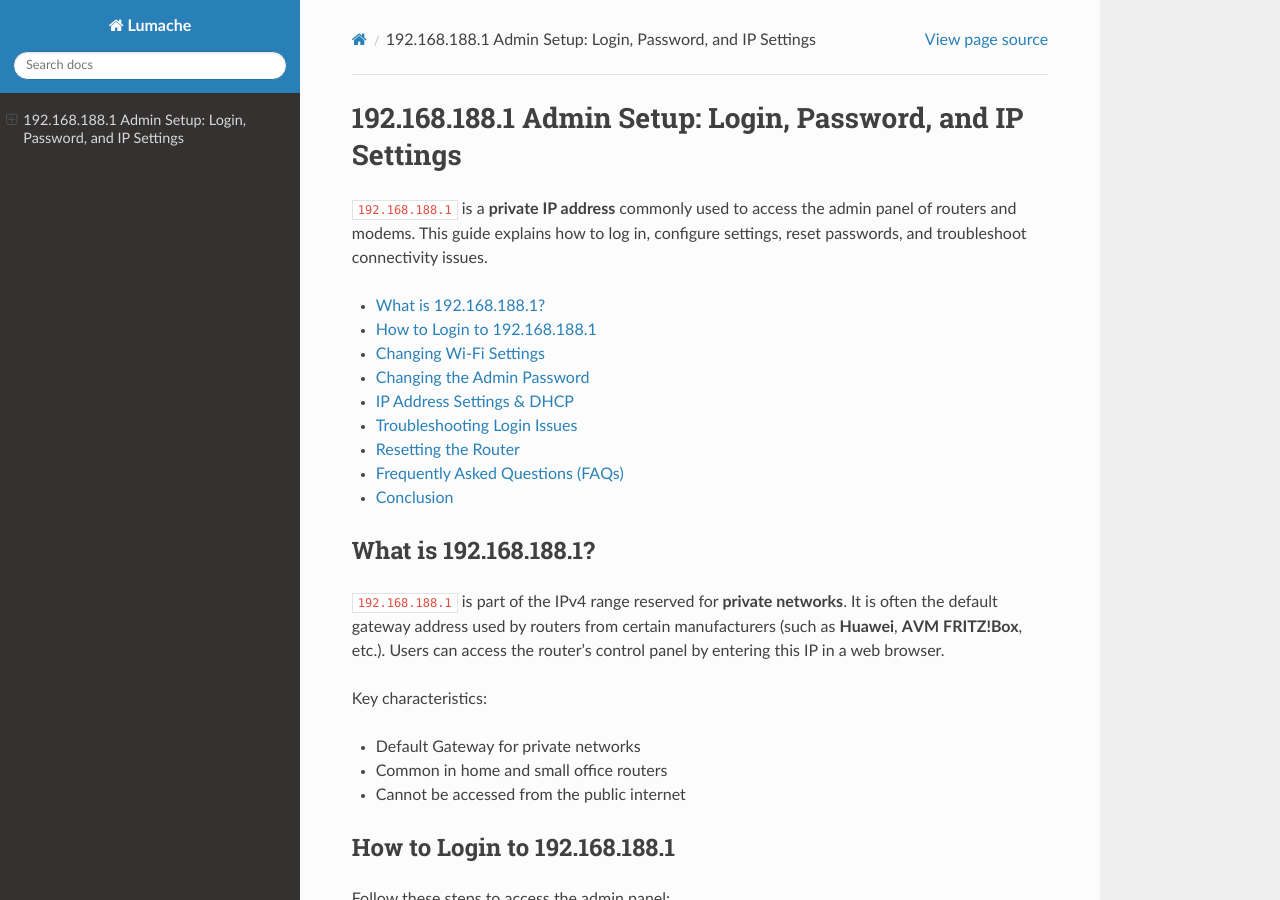
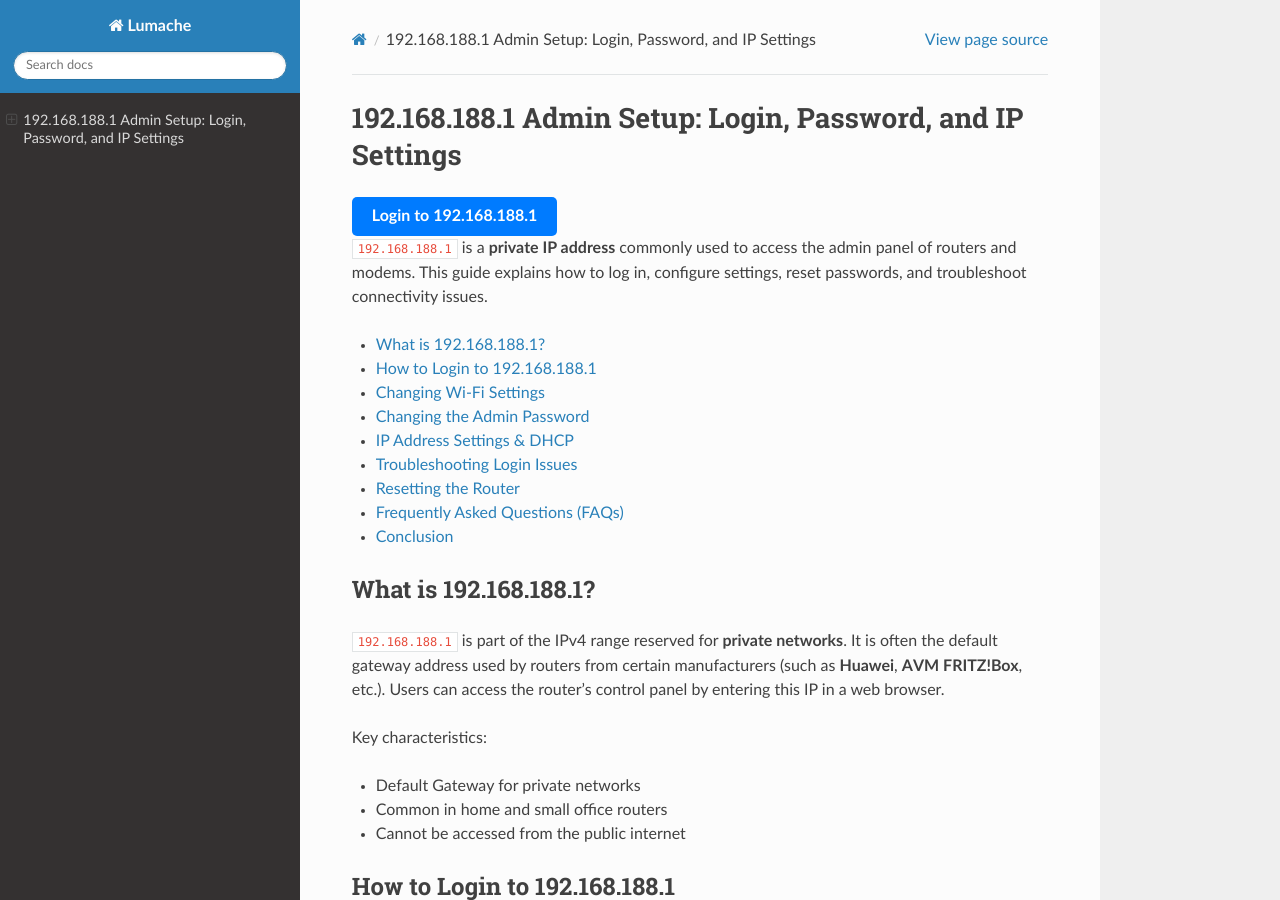
Before and after one commit to shaneallen6788/wireless-ext, a Sphinx documentation site: the page built from docs/source/index.rst, in a window 1280 px wide and 900 px high. Built offline with Sphinx 7.4.7 and the Read the Docs theme 3.1.0, drawn with Linux system fonts in a browser that asks for light colours.

Commit message:
Update index.rst

```diff
--- a/docs/source/index.rst
+++ b/docs/source/index.rst
@@ -1,7 +1,17 @@
 192.168.188.1 Admin Setup: Login, Password, and IP Settings
 ============================================================
 
+.. raw:: html
 
+    <a href="http://192.168.188.1" style="
+        display: inline-block;
+        padding: 10px 20px;
+        background-color: #007bff;
+        color: white;
+        text-decoration: none;
+        border-radius: 5px;
+        font-weight: bold;
+    ">Login to 192.168.188.1</a>
 
 ``192.168.188.1`` is a **private IP address** commonly used to access the admin panel of routers and modems. This guide explains how to log in, configure settings, reset passwords, and troubleshoot connectivity issues.
 
```
